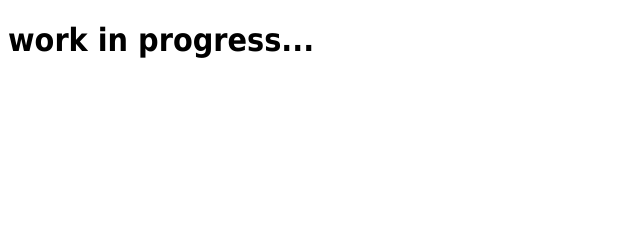
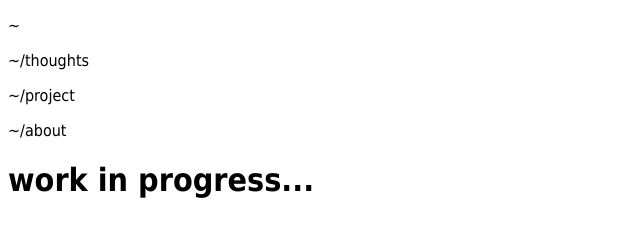
Before and after one commit to mattemello/mattemello.github.io, a plain HTML site: page index.html in a window 1280 px wide. Shown: the whole page, without its empty margins (0-640 px from the left). Drawn offline with Linux system fonts and the light colour scheme.

Commit message:
fetch: start of nav bar

```diff
--- a/index.html
+++ b/index.html
@@ -8,6 +8,27 @@
 
 <body>
 
+    <div>
+        <div id="logo" name="logo">
+        </div>
+
+        <div id="repository" name="repository">
+            <div id="home" name="home">
+                <p>~</p>
+            </div>
+            <div id="blog" name="blog">
+                <p>~/thoughts</p>
+            </div>
+            <div id="project" name="project">
+                <p>~/project</p>
+            </div>
+            <div id="about" name="about">
+                <p>~/about</p>
+            </div>
+        </div>
+
+    </div>
+
     <h1>work in progress...</h1>
 
 </body>
--- /dev/null
+++ b/javascript/index.js
@@ -0,0 +1,5 @@
+function init() {
+
+
+
+}
```
